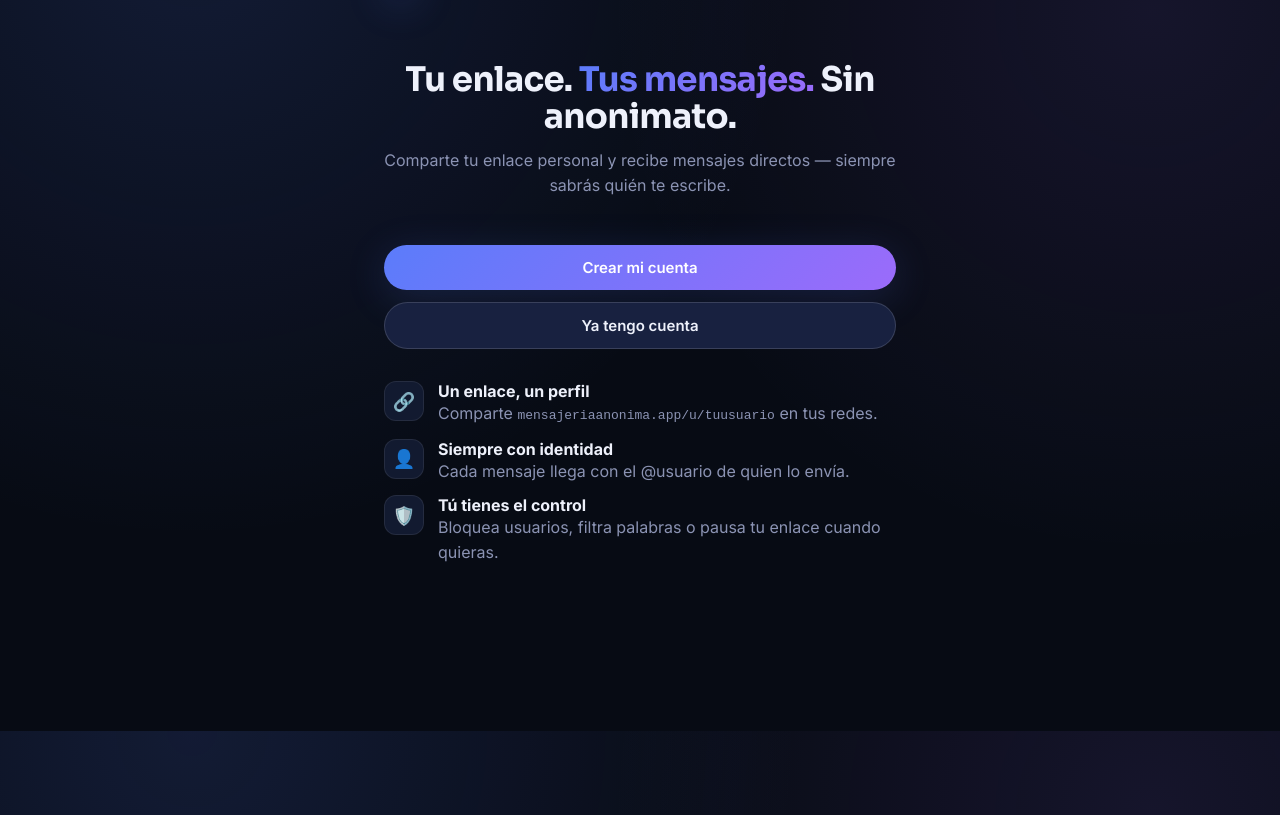
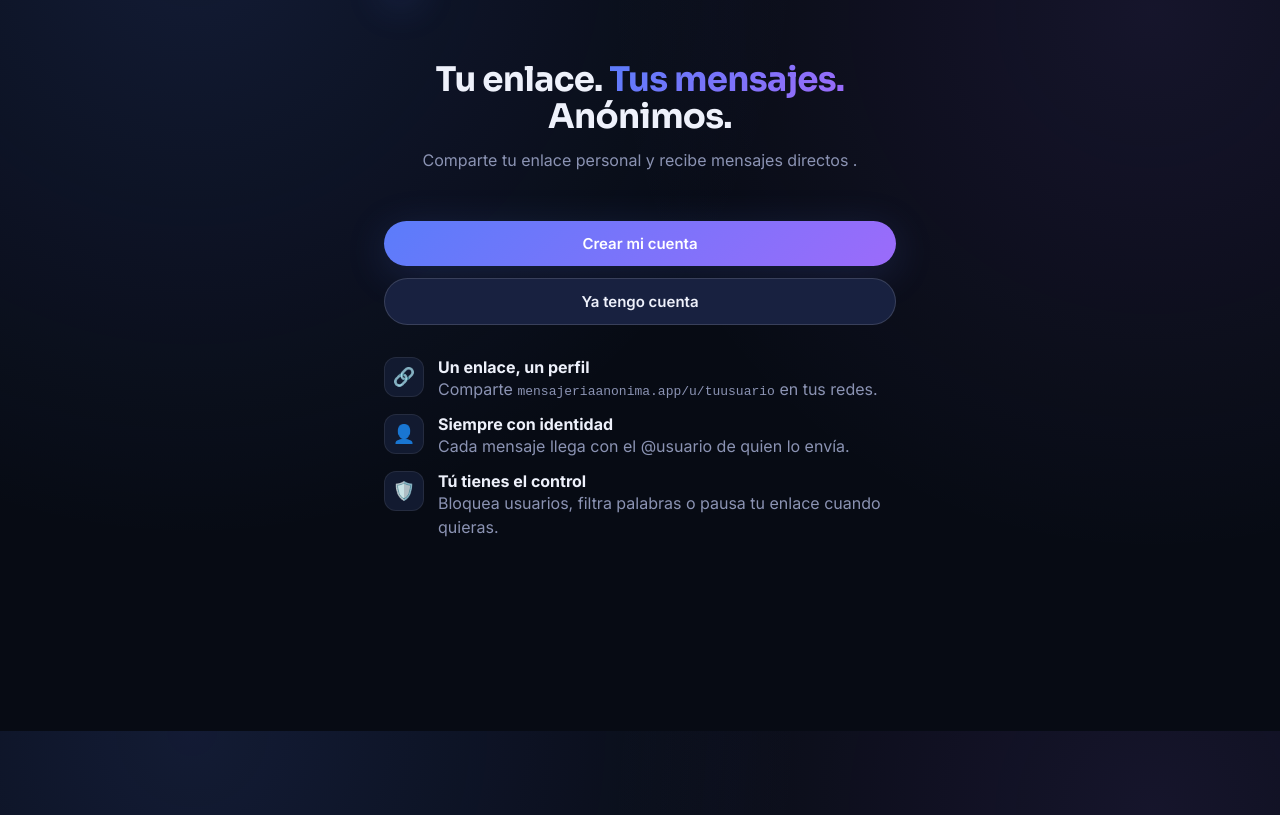
Before and after one commit to adolfo57chavez8-dot/Mensajer-a-An-nima, a plain HTML site: page index.html in a window 1280 px wide. Shown: the part 69-884 px from the top of the page. Drawn offline with nearby package versions, Linux system fonts and the light colour scheme.

Commit message:
Primera version de Mensajeria Anonima

```diff
--- a/index.html
+++ b/index.html
@@ -16,8 +16,8 @@
   </div>
 
   <div class="landing-hero">
-    <h1>Tu enlace. <span class="accent-text">Tus mensajes.</span> Sin anonimato.</h1>
-    <p>Comparte tu enlace personal y recibe mensajes directos — siempre sabrás quién te escribe.</p>
+    <h1>Tu enlace. <span class="accent-text">Tus mensajes.</span> Anónimos.</h1>
+    <p>Comparte tu enlace personal y recibe mensajes directos .</p>
   </div>
 
   <div class="landing-actions">
```
